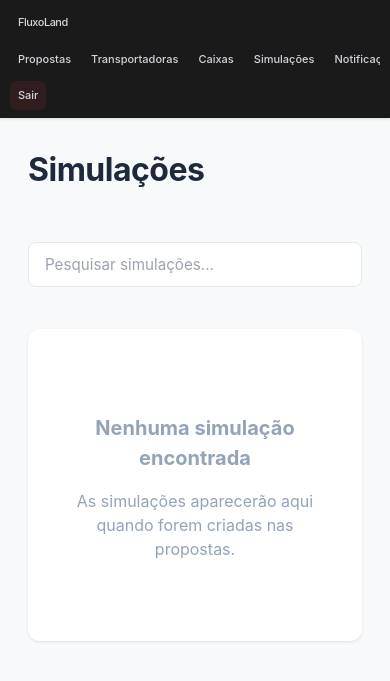
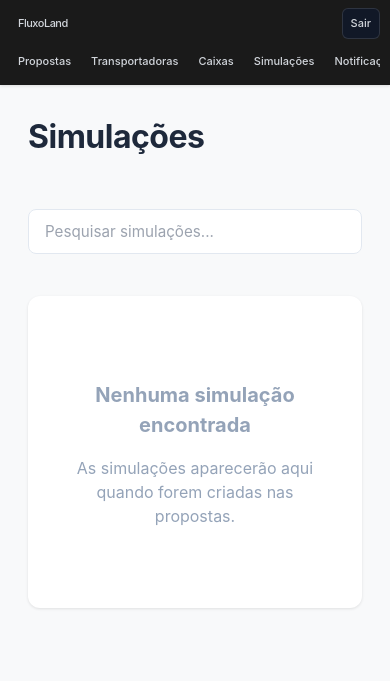
Before and after one commit to ErikaCordeiro/fluxoland, a FastAPI app: page /simulacoes/ in a window 390 px wide. Shown: the top 681 px of the page. Run offline with FastAPI, Linux system fonts and the light colour scheme; the visitor is signed in with stand-in values (Sample User, id 1).

Commit message:
fix: cálculo correto (cubagem/peso) e header mobile

```diff
--- a/static/css/base.css
+++ b/static/css/base.css
@@ -38,13 +38,7 @@ body {
   color: #fff;
   box-shadow: 0 1px 3px rgba(0, 0, 0, .12);
   flex-wrap: wrap;
-}
-
-.topbar-left {
-  display: flex;
-  align-items: center;
-  gap: 32px;
-  flex-wrap: wrap;
+  gap: 12px;
 }
 
 .topbar-logo {
@@ -59,12 +53,8 @@ body {
 .topbar-nav {
   display: flex;
   gap: 4px;
+  flex: 1 1 auto;
   flex-wrap: wrap;
-}
-
-.topbar-right {
-  display: flex;
-  align-items: center;
 }
 
 .topbar a {
@@ -84,13 +74,26 @@ body {
 }
 
 .btn-logout {
-  background: rgba(239, 68, 68, 0.1);
-  color: #fca5a5;
+  background: #111827;
+  color: #fff;
+  border: 1px solid rgba(255, 255, 255, 0.12);
 }
 
 .btn-logout:hover {
-  background: rgba(239, 68, 68, 0.2);
+  background: #1f2937;
   color: #fff;
+}
+
+/* No celular, o :active pega bem o “tap”: fica laranja enquanto pressiona */
+.btn-logout:active {
+  background: #FF8C00;
+  border-color: #FF8C00;
+  color: #111827;
+}
+
+.btn-logout:focus-visible {
+  outline: 2px solid rgba(255, 140, 0, 0.65);
+  outline-offset: 2px;
 }
 
 /* ---------- CONTAINER ---------- */
@@ -412,11 +415,6 @@ form button {
     gap: 12px;
   }
 
-  .topbar-left {
-    gap: 16px;
-    flex: 1;
-  }
-
   .topbar-nav {
     gap: 6px;
   }
@@ -442,24 +440,37 @@ form button {
     margin-bottom: 16px;
   }
 
+  /* Header mais bonito no celular:
+     linha 1: logo + sair | linha 2: menu rolável */
   .topbar {
     padding: 10px 12px;
     gap: 10px;
+    display: grid;
+    grid-template-columns: 1fr auto;
+    grid-template-areas:
+      "logo logout"
+      "nav nav";
+    align-items: center;
   }
 
-  .topbar-left {
-    width: 100%;
-    gap: 12px;
-    justify-content: space-between;
+  .topbar-logo {
+    grid-area: logo;
+  }
+
+  .btn-logout {
+    grid-area: logout;
+    padding: 8px 12px;
+    font-size: 13px;
   }
 
   .topbar-nav {
+    grid-area: nav;
     width: 100%;
-    order: 3;
     gap: 6px;
     flex-wrap: nowrap;
     overflow-x: auto;
     -webkit-overflow-scrolling: touch;
+    padding-bottom: 2px;
   }
 
   .topbar-nav::-webkit-scrollbar {
@@ -473,10 +484,6 @@ form button {
 
   .topbar-nav a {
     flex: 0 0 auto;
-  }
-
-  .topbar-right {
-    order: 2;
   }
 
   .topbar a {
@@ -550,10 +557,6 @@ form button {
     gap: 8px;
   }
 
-  .topbar-left {
-    gap: 8px;
-  }
-
   .topbar-nav {
     gap: 4px;
     flex-wrap: nowrap;
--- a/templates/base.html
+++ b/templates/base.html
@@ -13,7 +13,6 @@
 <body>
 
   <header class="topbar">
-    <div class="topbar-left">
     <a href="/dashboard" class="topbar-logo">FluxoLand</a>
 
     {% if request.session.get("user_id") %}
@@ -24,13 +23,8 @@
       <a href="/simulacoes">Simulações</a>
       <a href="/contatos-notificacao">Notificações</a>
     </nav>
-      {% endif %}
-    </div>
 
-    {% if request.session.get("user_id") %}
-    <div class="topbar-right">
     <a href="/logout" class="btn-logout">Sair</a>
-    </div>
     {% endif %}
   </header>
 
--- a/templates/simulacoes_list.html
+++ b/templates/simulacoes_list.html
@@ -40,6 +40,8 @@
         border-radius: 12px;
         overflow: hidden;
         box-shadow: 0 1px 3px rgba(0, 0, 0, 0.1);
+        overflow-x: auto;
+        -webkit-overflow-scrolling: touch;
     }
 
     table {
@@ -204,7 +206,7 @@
 
             /* mantém tabela legível e usa scroll horizontal */
             .simulacoes-table table {
-                min-width: 860px;
+                min-width: 720px;
             }
 
             .edit-form {
```
Also changed, not shown: static/js/proposta_volumes.js (+33 -11 lines), utils/simulacao_manual_parser.py (+112 -16 lines). Lines whose indentation alone changed are shown as unchanged.
